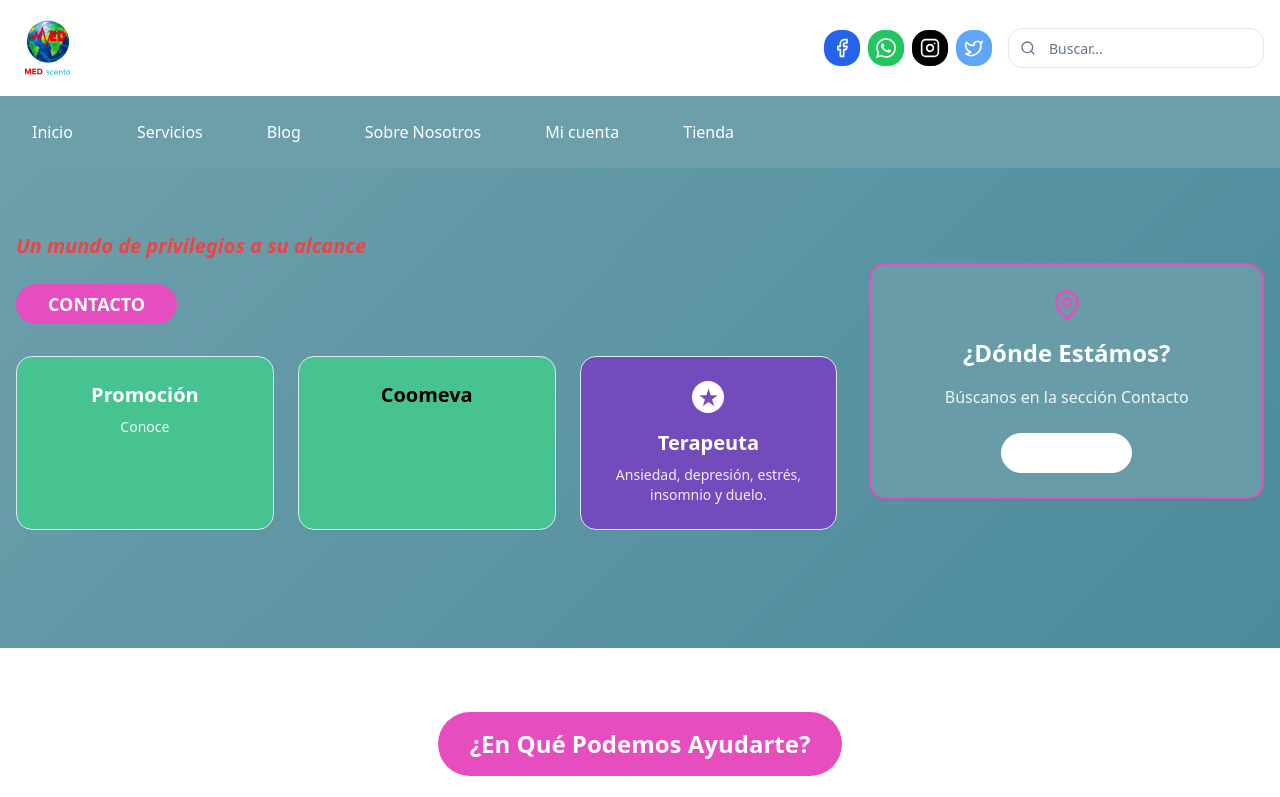
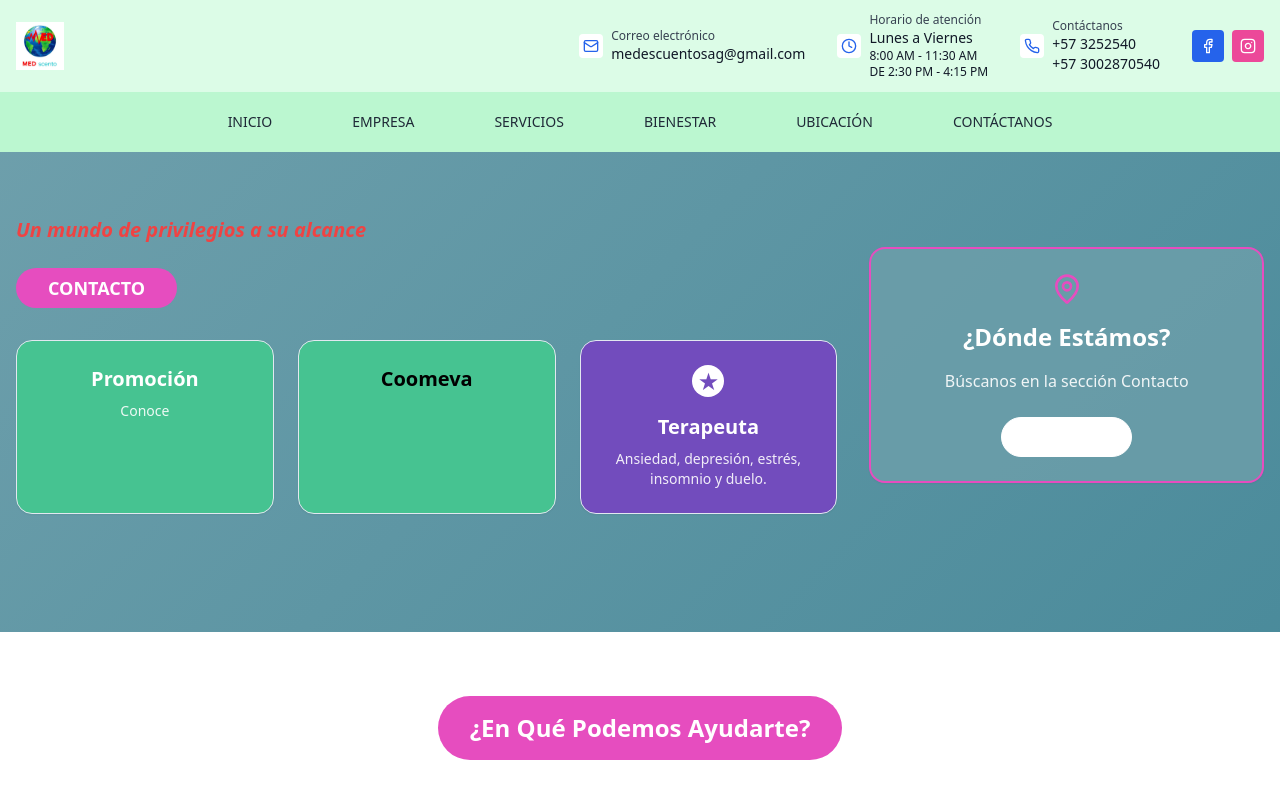
Before and after one commit to andreajg1024/medescuento-renewed-web, a React (Vite) app: page / in a window 1280 px wide. Shown: the top 797 px of the page. Built offline with nearby package versions, Linux system fonts and the light colour scheme.

Commit message:
Modificar header para que coincida con la imagen
Ajustar el componente Header para que replique fielmente el diseño de la imagen proporcionada, incluyendo la disposición de los elementos, el logo, los iconos de redes sociales, la barra de búsqueda y la navegación principal.

```diff
--- a/src/components/Header.tsx
+++ b/src/components/Header.tsx
@@ -1,64 +1,72 @@
 import { useState } from "react";
 import { Button } from "@/components/ui/button";
-import { Input } from "@/components/ui/input";
-import { Facebook, Instagram, Twitter, Search, Menu, X } from "lucide-react";
+import { Facebook, Instagram, Mail, Clock, Phone, Menu, X } from "lucide-react";
 import medescuentoLogo from "@/assets/medescuento-logo.png";
 
 const Header = () => {
   const [isMenuOpen, setIsMenuOpen] = useState(false);
 
-  const socialLinks = [
-    { icon: Facebook, href: "#", bgColor: "bg-blue-600" },
-    { icon: () => (
-      <svg viewBox="0 0 24 24" fill="currentColor" className="w-5 h-5">
-        <path d="M17.472 14.382c-.297-.149-1.758-.867-2.03-.967-.273-.099-.471-.148-.67.15-.197.297-.767.966-.94 1.164-.173.199-.347.223-.644.075-.297-.15-1.255-.463-2.39-1.475-.883-.788-1.48-1.761-1.653-2.059-.173-.297-.018-.458.13-.606.134-.133.298-.347.446-.52.149-.174.198-.298.298-.497.099-.198.05-.371-.025-.52-.075-.149-.669-1.612-.916-2.207-.242-.579-.487-.5-.669-.51-.173-.008-.371-.01-.57-.01-.198 0-.52.074-.792.372-.272.297-1.04 1.016-1.04 2.479 0 1.462 1.065 2.875 1.213 3.074.149.198 2.096 3.2 5.077 4.487.709.306 1.262.489 1.694.625.712.227 1.36.195 1.871.118.571-.085 1.758-.719 2.006-1.413.248-.694.248-1.289.173-1.413-.074-.124-.272-.198-.57-.347m-5.421 7.403h-.004a9.87 9.87 0 01-5.031-1.378l-.361-.214-3.741.982.998-3.648-.235-.374a9.86 9.86 0 01-1.51-5.26c.001-5.45 4.436-9.884 9.888-9.884 2.64 0 5.122 1.03 6.988 2.898a9.825 9.825 0 012.893 6.994c-.003 5.45-4.437 9.884-9.885 9.884m8.413-18.297A11.815 11.815 0 0012.05 0C5.495 0 .16 5.335.157 11.892c0 2.096.547 4.142 1.588 5.945L.057 24l6.305-1.654a11.882 11.882 0 005.683 1.448h.005c6.554 0 11.89-5.335 11.893-11.893A11.821 11.821 0 0020.885 3.515z"/>
-      </svg>
-    ), href: "#", bgColor: "bg-green-500" },
-    { icon: Instagram, href: "#", bgColor: "bg-black" },
-    { icon: Twitter, href: "#", bgColor: "bg-blue-400" },
-  ];
-
   const navItems = [
-    { label: "Inicio", href: "#" },
-    { label: "Servicios", href: "#servicios" },
-    { label: "Blog", href: "#blog" },
-    { label: "Sobre Nosotros", href: "#about" },
-    { label: "Mi cuenta", href: "#account" },
-    { label: "Tienda", href: "#shop" },
+    { label: "INICIO", href: "#" },
+    { label: "EMPRESA", href: "#empresa" },
+    { label: "SERVICIOS", href: "#servicios" },
+    { label: "BIENESTAR", href: "#bienestar" },
+    { label: "UBICACIÓN", href: "#ubicacion" },
+    { label: "CONTÁCTANOS", href: "#contactanos" },
   ];
 
   return (
-    <header className="bg-background shadow-sm">
-      {/* Top section with logo and social icons */}
-      <div className="container mx-auto px-4 py-4">
+    <header className="bg-green-100">
+      {/* Top section with logo, contact info, and social icons */}
+      <div className="container mx-auto px-4 py-3">
         <div className="flex items-center justify-between">
           <div className="flex items-center">
             <img
               src={medescuentoLogo}
               alt="MEDescuento Logo"
-              className="h-16 w-auto"
+              className="h-12 w-auto"
             />
           </div>
 
-          <div className="hidden md:flex items-center space-x-4">
-            <div className="flex space-x-2">
-              {socialLinks.map((social, index) => (
-                <a
-                  key={index}
-                  href={social.href}
-                  className={`${social.bgColor} text-white p-2 rounded-lg hover:opacity-80 transition-opacity`}
-                >
-                  <social.icon className="w-5 h-5" />
-                </a>
-              ))}
+          <div className="hidden md:flex items-center space-x-8 text-sm">
+            {/* Email */}
+            <div className="flex items-center space-x-2">
+              <Mail className="w-6 h-6 text-blue-600 bg-white p-1 rounded" />
+              <div>
+                <p className="text-gray-700 text-xs">Correo electrónico</p>
+                <p className="text-gray-900 font-medium">medescuentosag@gmail.com</p>
+              </div>
             </div>
 
-            <div className="relative">
-              <Input
-                placeholder="Buscar..."
-                className="pl-10 w-64"
-              />
-              <Search className="absolute left-3 top-1/2 transform -translate-y-1/2 text-muted-foreground w-4 h-4" />
+            {/* Hours */}
+            <div className="flex items-center space-x-2">
+              <Clock className="w-6 h-6 text-blue-600 bg-white p-1 rounded" />
+              <div>
+                <p className="text-gray-700 text-xs">Horario de atención</p>
+                <p className="text-gray-900 font-medium">Lunes a Viernes</p>
+                <p className="text-gray-900 text-xs">8:00 AM - 11:30 AM</p>
+                <p className="text-gray-900 text-xs">DE 2:30 PM - 4:15 PM</p>
+              </div>
+            </div>
+
+            {/* Phone */}
+            <div className="flex items-center space-x-2">
+              <Phone className="w-6 h-6 text-blue-600 bg-white p-1 rounded" />
+              <div>
+                <p className="text-gray-700 text-xs">Contáctanos</p>
+                <p className="text-gray-900 font-medium">+57 3252540</p>
+                <p className="text-gray-900 font-medium">+57 3002870540</p>
+              </div>
+            </div>
+
+            {/* Social Icons */}
+            <div className="flex space-x-2">
+              <a href="#" className="bg-blue-600 text-white p-2 rounded hover:opacity-80 transition-opacity">
+                <Facebook className="w-4 h-4" />
+              </a>
+              <a href="#" className="bg-pink-500 text-white p-2 rounded hover:opacity-80 transition-opacity">
+                <Instagram className="w-4 h-4" />
+              </a>
             </div>
           </div>
 
@@ -74,14 +82,14 @@ const Header = () => {
       </div>
 
       {/* Navigation */}
-      <nav className={`bg-hero-bg text-white ${isMenuOpen ? 'block' : 'hidden md:block'}`}>
+      <nav className={`bg-green-200 ${isMenuOpen ? 'block' : 'hidden md:block'}`}>
         <div className="container mx-auto px-4">
-          <ul className="flex flex-col md:flex-row md:space-x-8 py-4">
+          <ul className="flex flex-col md:flex-row md:justify-center md:space-x-12 py-3">
             {navItems.map((item, index) => (
               <li key={index}>
                 <a
                   href={item.href}
-                  className="block py-2 px-4 hover:bg-white/10 rounded transition-colors"
+                  className="block py-2 px-4 text-gray-800 font-medium hover:bg-green-300 rounded transition-colors text-sm"
                 >
                   {item.label}
                 </a>
```
